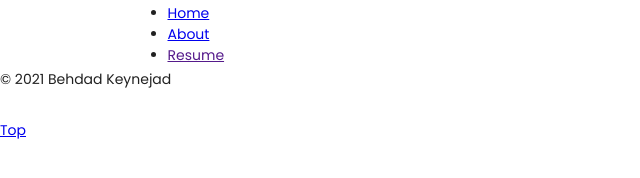
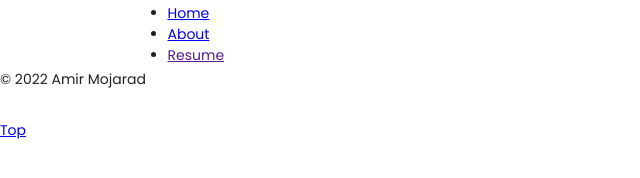
Before and after one commit to amirmojarad/amirmojarad.github.io, a plain HTML site: page index.html in a window 1280 px wide. Shown: the full height of the page, 0-640 px from the left. Drawn offline with Linux system fonts and the light colour scheme.

Commit message:
Update footer

```diff
--- a/index.html
+++ b/index.html
@@ -25,7 +25,7 @@
         </div>
         <footer>
             <div class="footer-content">
-                <div>© 2021 Behdad Keynejad</div>
+                <div>© 2022 Amir Mojarad</div>
                 <div class="padding"></div>
                 <div class="social">
                     <a href="mailto:amirmojarad13@gmail.com" target="_blank"><img src="icons/icon-mail.svg" alt="mail" /></a>
```
